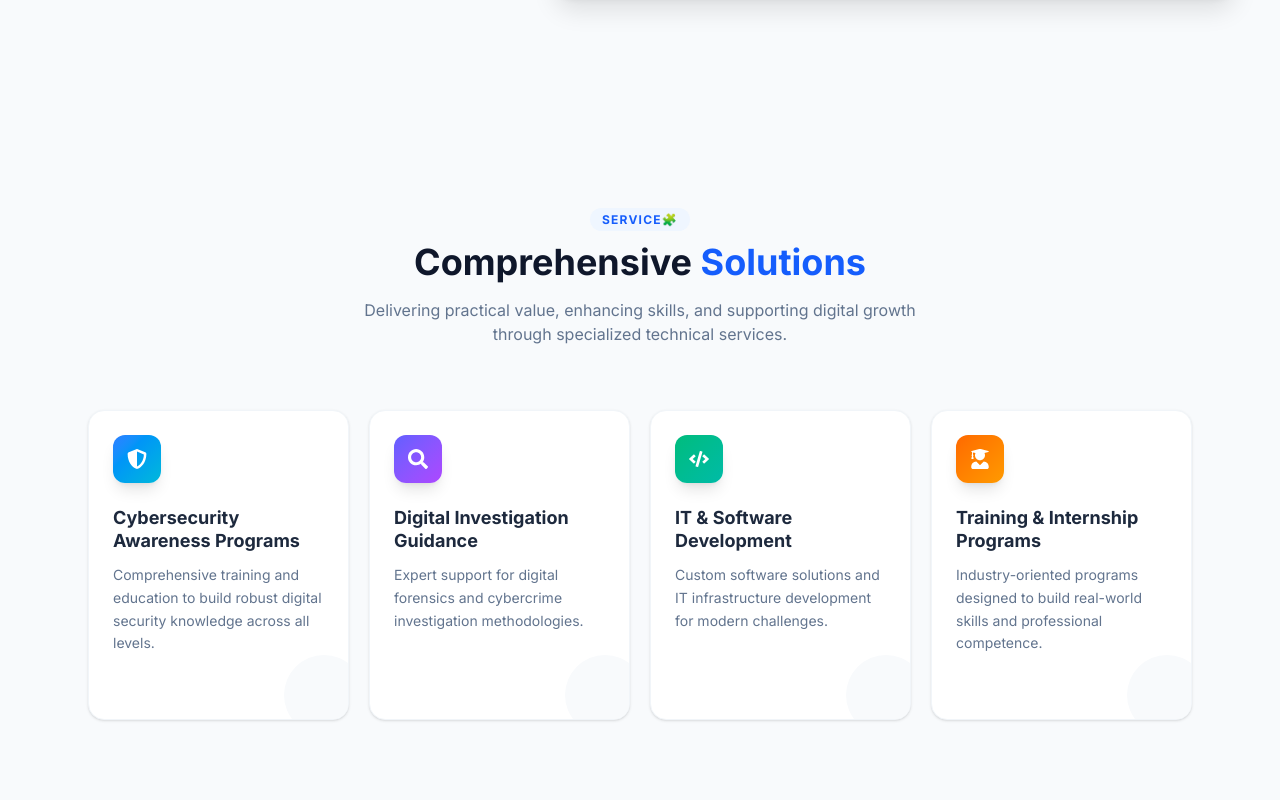
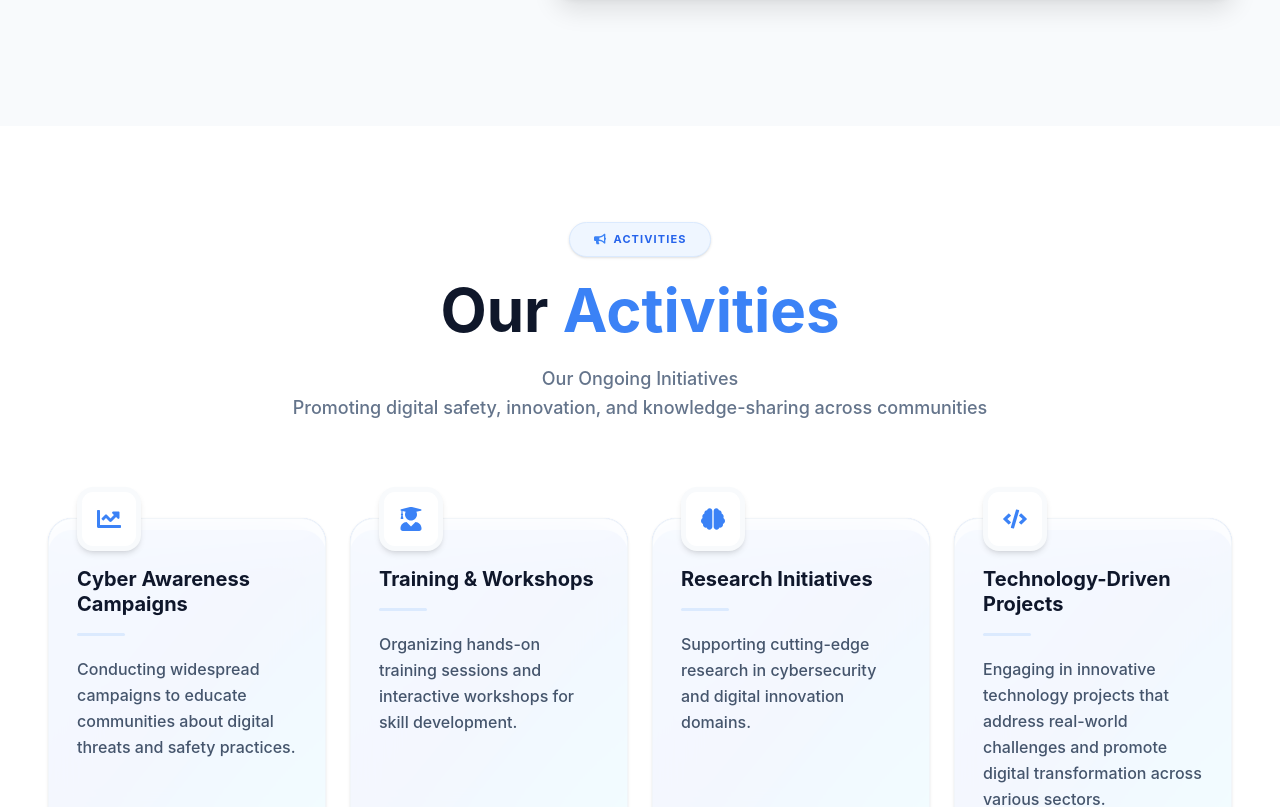
Before and after one commit to Lingaraj-source/CRCCF-HOME-PAGE, a React (Vite) app: page / in a window 1280 px wide. Shown: the part 3760-4567 px from the top of the page. Built offline with nearby package versions, Linux system fonts and the light colour scheme.

Commit message:
Removed Services Section

```diff
--- a/src/pages/Home.jsx
+++ b/src/pages/Home.jsx
@@ -13,7 +13,6 @@ import TechStack from "../sections/TechStack";
 const Introduction = lazy(() => import("../sections/Introduction"));
 const PurposeMission = lazy(() => import("../sections/PurposeMission"));
 const WhatWeDo = lazy(() => import("../sections/WhatWeDo"));
-const Services = lazy(() => import("../sections/Services"));
 const Activities = lazy(() => import("../sections/Activities"));
 const Projects = lazy(() => import("../sections/Projects"));
 const Stats = lazy(() => import("../sections/Stats"));
@@ -40,7 +39,6 @@ export default function Home() {
         <Introduction />
         <PurposeMission />
         <WhatWeDo />
-        <Services />
         <Activities />
         <TechStack/>
         <Projects />
--- a/src/sections/Services.jsx
+++ /dev/null
@@ -1,120 +0,0 @@
-import { motion } from "framer-motion";
-import { FaShieldAlt, FaSearch, FaCode, FaUserGraduate } from "react-icons/fa";
-
-export default function Services() {
-  const services = [
-    {
-      icon: <FaShieldAlt />,
-      title: "Cybersecurity Awareness",
-      fullTitle: "Cybersecurity Awareness Programs",
-      desc: "Comprehensive training and education to build robust digital security knowledge across all levels.",
-      color: "from-blue-500 to-cyan-500",
-    },
-    {
-      icon: <FaSearch />,
-      title: "Digital Investigation",
-      fullTitle: "Digital Investigation Guidance",
-      desc: "Expert support for digital forensics and cybercrime investigation methodologies.",
-      color: "from-indigo-500 to-purple-500",
-    },
-    {
-      icon: <FaCode />,
-      title: "Software Development",
-      fullTitle: "IT & Software Development",
-      desc: "Custom software solutions and IT infrastructure development for modern challenges.",
-      color: "from-emerald-500 to-teal-500",
-    },
-    {
-      icon: <FaUserGraduate />,
-      title: "Training & Internships",
-      fullTitle: "Training & Internship Programs",
-      desc: "Industry-oriented programs designed to build real-world skills and professional competence.",
-      color: "from-orange-500 to-amber-500",
-    },
-  ];
-
-  return (
-    <section className="py-20 bg-[#F8FAFC]">
-      <div className="max-w-6xl mx-auto px-6">
-        {/* REFINED HEADER */}
-        <div className="text-center mb-16">
-          <motion.span
-            initial={{ opacity: 0 }}
-            whileInView={{ opacity: 1 }}
-            className="text-blue-600 font-bold tracking-widest text-xs uppercase bg-blue-50 px-3 py-1 rounded-full"
-          >
-            Service🧩
-          </motion.span>
-          <motion.h2
-            initial={{ opacity: 0, y: 10 }}
-            whileInView={{ opacity: 1, y: 0 }}
-            className="text-3xl md:text-4xl font-black text-slate-900 mt-3"
-          >
-            Comprehensive <span className="text-blue-600">Solutions</span>
-          </motion.h2>
-          <p className="text-slate-500 mt-4 max-w-xl mx-auto text-sm md:text-base">
-            Delivering practical value, enhancing skills, and supporting digital
-            growth through specialized technical services.
-          </p>
-        </div>
-
-        {/* COMPACT BENTO GRID */}
-        <div className="grid grid-cols-1 sm:grid-cols-2 lg:grid-cols-4 gap-5">
-          {services.map((item, i) => (
-            <motion.div
-              key={i}
-              initial={{ opacity: 0, y: 20 }}
-              whileInView={{ opacity: 1, y: 0 }}
-              viewport={{ once: true }}
-              transition={{ delay: i * 0.1, duration: 0.4 }}
-              whileHover={{ y: -5 }}
-              className="group relative bg-white p-6 rounded-2xl border border-slate-100 shadow-sm hover:shadow-xl hover:shadow-blue-500/10 transition-all duration-300 overflow-hidden"
-            >
-              {/* Top Accent Line */}
-              <div
-                className={`absolute top-0 left-0 h-1 w-0 bg-gradient-to-r ${item.color} group-hover:w-full transition-all duration-500`}
-              />
-
-              {/* ICON SECTION */}
-              <div
-                className={`mb-6 w-12 h-12 flex items-center justify-center rounded-xl bg-gradient-to-br ${item.color} text-white text-xl shadow-lg group-hover:scale-110 group-hover:rotate-3 transition-transform duration-300`}
-              >
-                {item.icon}
-              </div>
-
-              {/* CONTENT */}
-              <h3 className="text-lg font-bold text-slate-800 mb-3 leading-tight group-hover:text-blue-600 transition-colors">
-                {item.fullTitle}
-              </h3>
-
-              <p className="text-slate-500 text-sm leading-relaxed mb-6">
-                {item.desc}
-              </p>
-
-              {/* ACTION LINK */}
-              <div className="flex items-center gap-2 text-blue-600 font-bold text-xs uppercase tracking-wider opacity-0 group-hover:opacity-100 transform translate-y-2 group-hover:translate-y-0 transition-all duration-300">
-                Learn More
-                <svg
-                  className="w-4 h-4"
-                  fill="none"
-                  stroke="currentColor"
-                  viewBox="0 0 24 24"
-                >
-                  <path
-                    strokeLinecap="round"
-                    strokeLinejoin="round"
-                    strokeWidth="2.5"
-                    d="M17 8l4 4m0 0l-4 4m4-4H3"
-                  />
-                </svg>
-              </div>
-
-              {/* SUBTLE DECORATION */}
-              <div className="absolute -bottom-4 -right-4 w-20 h-20 bg-slate-50 rounded-full group-hover:bg-blue-50 transition-colors duration-300 -z-0" />
-            </motion.div>
-          ))}
-        </div>
-      </div>
-    </section>
-  );
-}
```
